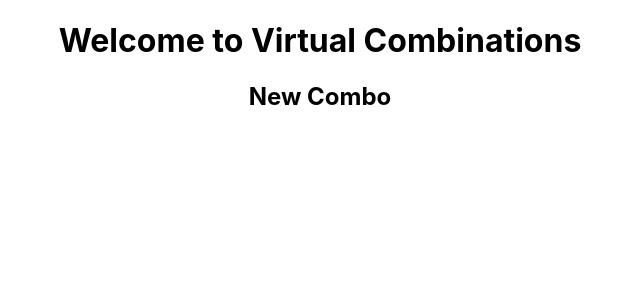
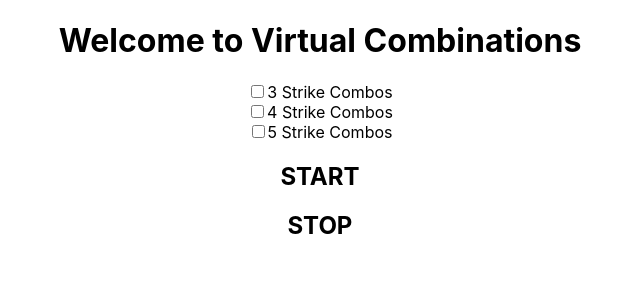
Before and after one commit to mholmberg13/virtual-combinations, a React (Create React App) app: page / in a window 1280 px wide. Shown: the top 300 px of the page, without its empty margins (320-960 px from the left). Built offline with nearby package versions, Linux system fonts and the light colour scheme.

Commit message:
Added checkboxes and stop button functionality

```diff
--- a/src/App.js
+++ b/src/App.js
@@ -9,7 +9,8 @@ class App extends React.Component {
   state = {
     strike_one: "",
     strike_two: "",
-    strike_three: ""
+    strike_three: "",
+    strike_four: ""
   }
 
 
@@ -24,7 +25,11 @@ class App extends React.Component {
 
   handleStart = () => {
     this.handleNewCombo()
-    setInterval(this.handleNewCombo, 5000)
+    this.intervalId = setInterval(this.handleNewCombo, 4000)
+  }
+
+  handleStop = () => {
+    clearInterval(this.intervalId)
   }
 
   render(){
@@ -32,7 +37,14 @@ class App extends React.Component {
       <div className="App">
         <Header></Header>
         <Main></Main>
-        <h2 onClick={this.handleStart}>New Combo</h2>
+        <input type="checkbox" id="select3" name="select3" value="3 Strike Combos"/>
+        <label for="select3">3 Strike Combos</label><br></br>
+        <input type="checkbox" id="select4" name="select4" value="4 Strike Combos"/>
+        <label for="select4">4 Strike Combos</label><br></br>
+        <input type="checkbox" id="select5" name="select5" value="4 Strike Combos"/>
+        <label for="select5">5 Strike Combos</label><br></br>
+        <h2 onClick={this.handleStart}>START</h2>
+        <h2 onClick={this.handleStop}>STOP</h2>
         <h3>{this.state.strike_one}</h3>
         <h3>{this.state.strike_two}</h3>
         <h3>{this.state.strike_three}</h3>
```
